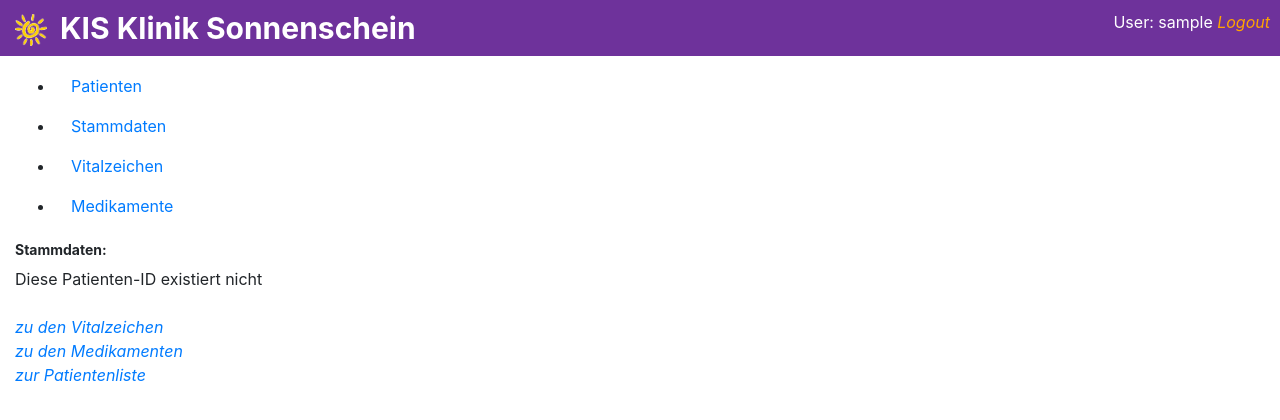
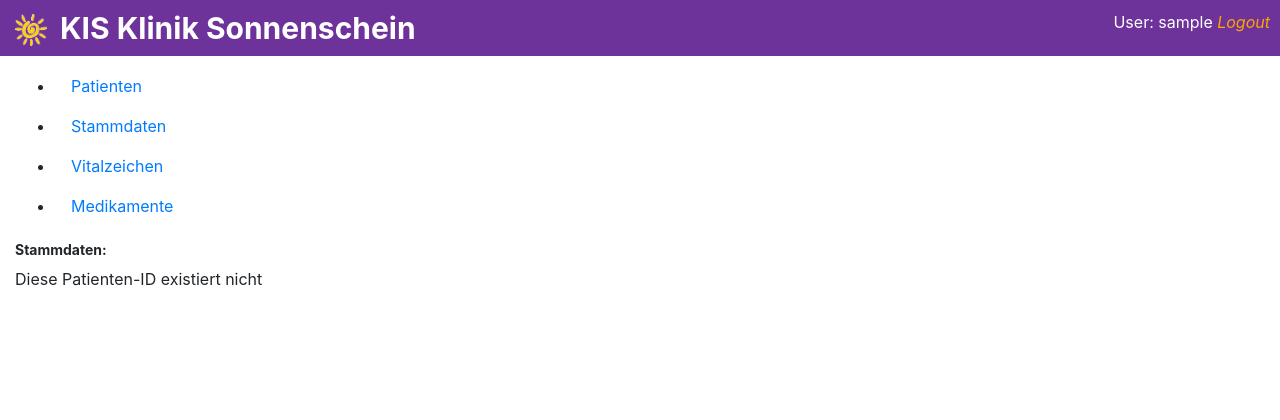
Before and after one commit to sandraburri/bfh-kis-2018, a PHP site: page /stammdaten.php?id=1 in a window 1280 px wide. Shown: the top 420 px of the page. Run offline with PHP 8.4, Linux system fonts and the light colour scheme; the visitor is signed in with stand-in values (Sample User, id 1); data that the repository does not hold is empty; some libraries are stand-ins or nearby versions.

Commit message:
Links rausgeputzt

```diff
--- a/stammdaten.php
+++ b/stammdaten.php
@@ -58,11 +58,4 @@
 }
 ?>
 
-<br />
-<i><a href="vitalsign.php?id=<?php echo $patientID ?>">zu den Vitalzeichen</a></i>
-<br />
-<i><a href="medicament.php?id=<?php echo $patientID ?>">zu den Medikamenten</a></i>
-<br />
-<i><a href="listPatients.php">zur Patientenliste</a></i>
-
 <?php include("_footer.php"); ?>
```
